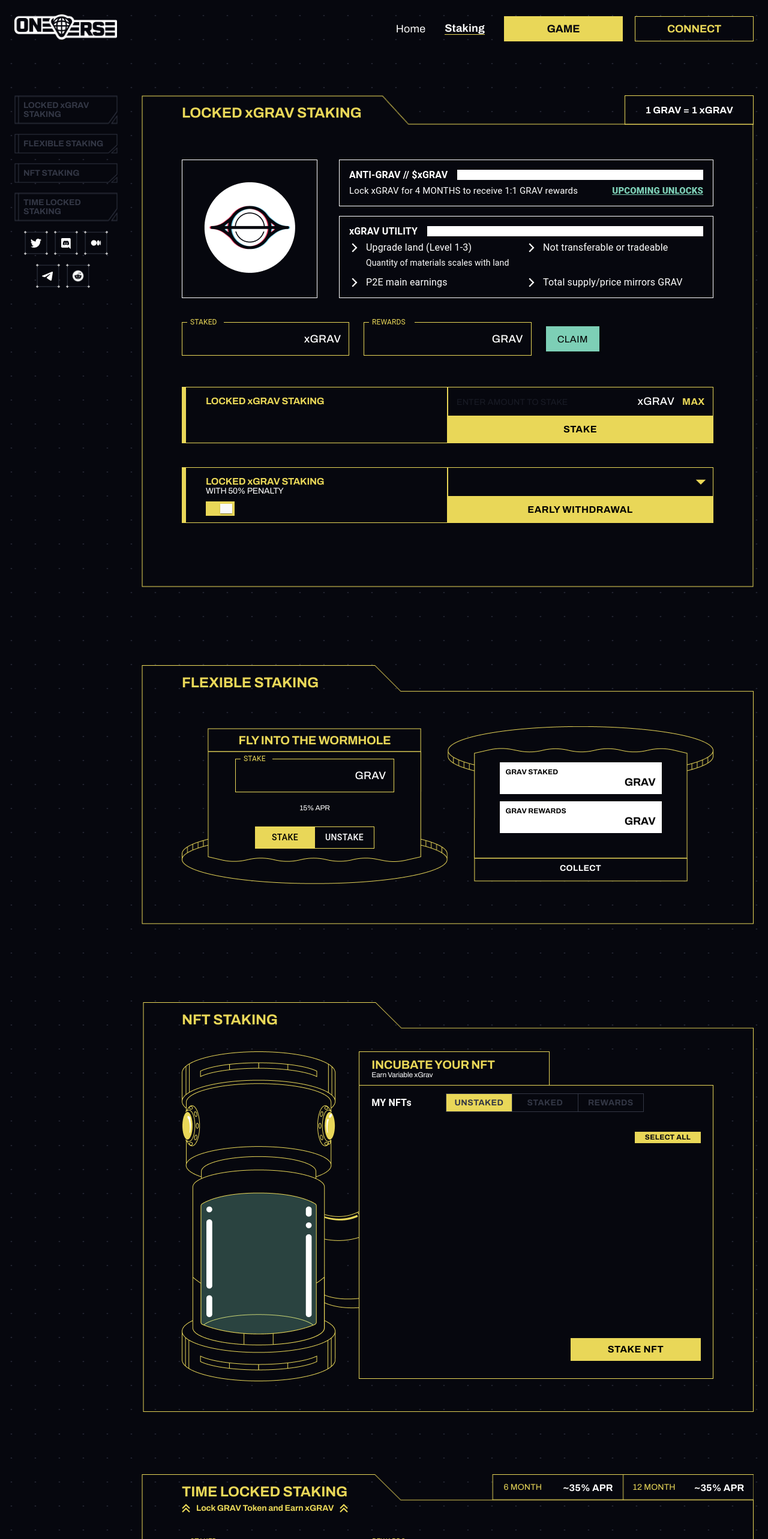
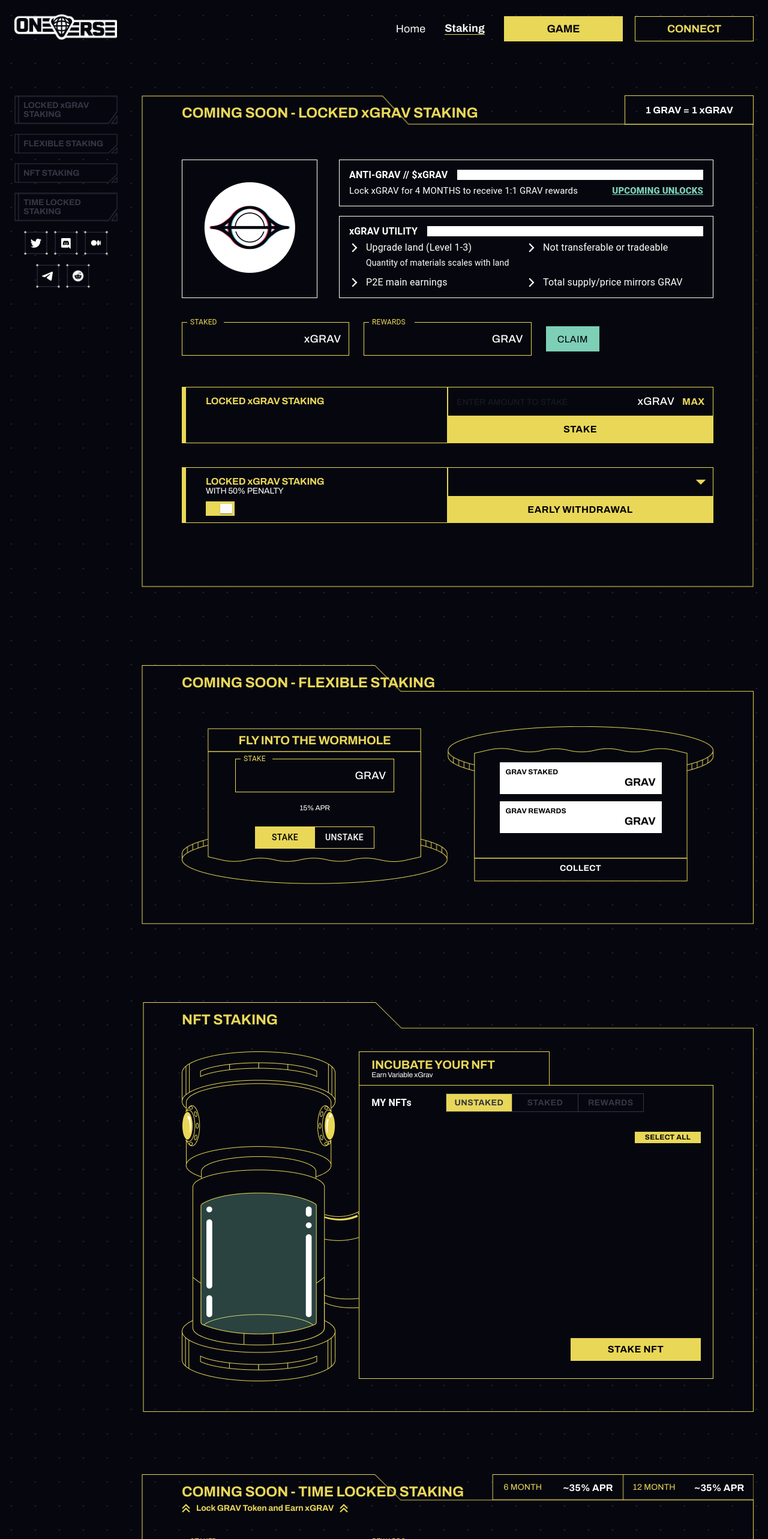
Before and after one commit to krishanu-xc/staking, a Next.js app: page /staking in a window 1280 px wide. Shown: the top 2566 px of the page at 60% size. Built offline with nearby package versions, Linux system fonts and the light colour scheme.

Commit message:
coming soons input

```diff
--- a/pages/staking.js
+++ b/pages/staking.js
@@ -2212,7 +2212,7 @@
             )}
             <Box id="swap" className={classes.swapBlock} style={{ pointerEvents: "none", position: "relative", overflowX: "hidden" }}>
               <Typography variant="h2" className={clsx(classes.blockTitle, classes.mobileLocked)}>
-                LOCKED xGRAV STAKING
+                COMING SOON - LOCKED xGRAV STAKING
               </Typography>
               {
                 !matches ? (
@@ -2422,7 +2422,7 @@
             </Box>
             <Box id="flexible" className={classes.flexibleBlock} style={{ pointerEvents: "none" }}>
               <Typography variant="h2" className={classes.blockTitle}>
-                FLEXIBLE STAKING
+                COMING SOON - FLEXIBLE STAKING
               </Typography>
               <Grid container className={classes.flexibleContent}>
                 <Grid item md={6} xs={12}>
@@ -2627,7 +2627,7 @@
                           <Box display="flex" justifyContent="space-between">
                             <Box className={classes.totalBlock}>
                               <Typography className={classes.totalTitle}>TOTAL REWARDS</Typography>
-                              <Typography className={classes.gravAmount}>{totalRewards && totalRewards.toFixed(3)} xGRAV</Typography>
+                              <Typography className={classes.gravAmount}>{totalRewards && totalRewards.toFixed(3)} $ </Typography>
                             </Box>
                             <Button onClick={nftClaim} className={classes.nftStakeBtn}>CLAIM</Button>
                           </Box>
@@ -2652,7 +2652,7 @@
                 </Box>
               )}
               <Typography variant="h2" className={classes.blockTitle}>
-                TIME LOCKED STAKING
+                COMING SOON - TIME LOCKED STAKING
               </Typography>
               <Typography variant="h2" className={classes.blockTitleDesc}>
                 <img style={{ marginRight: "10px" }} src="up-arrow.png"></img> Lock GRAV Token and Earn xGRAV <img style={{ marginLeft: "10px" }} src="up-arrow.png"></img>
```
